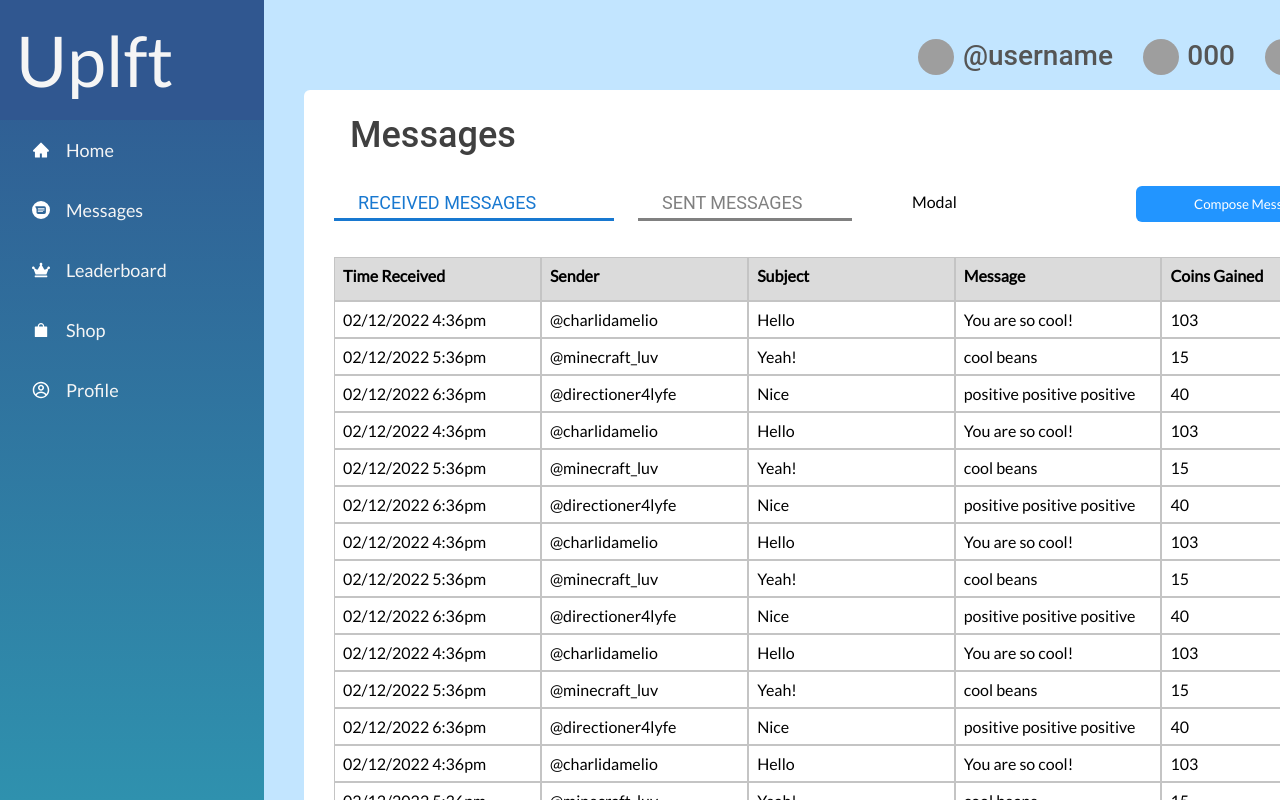
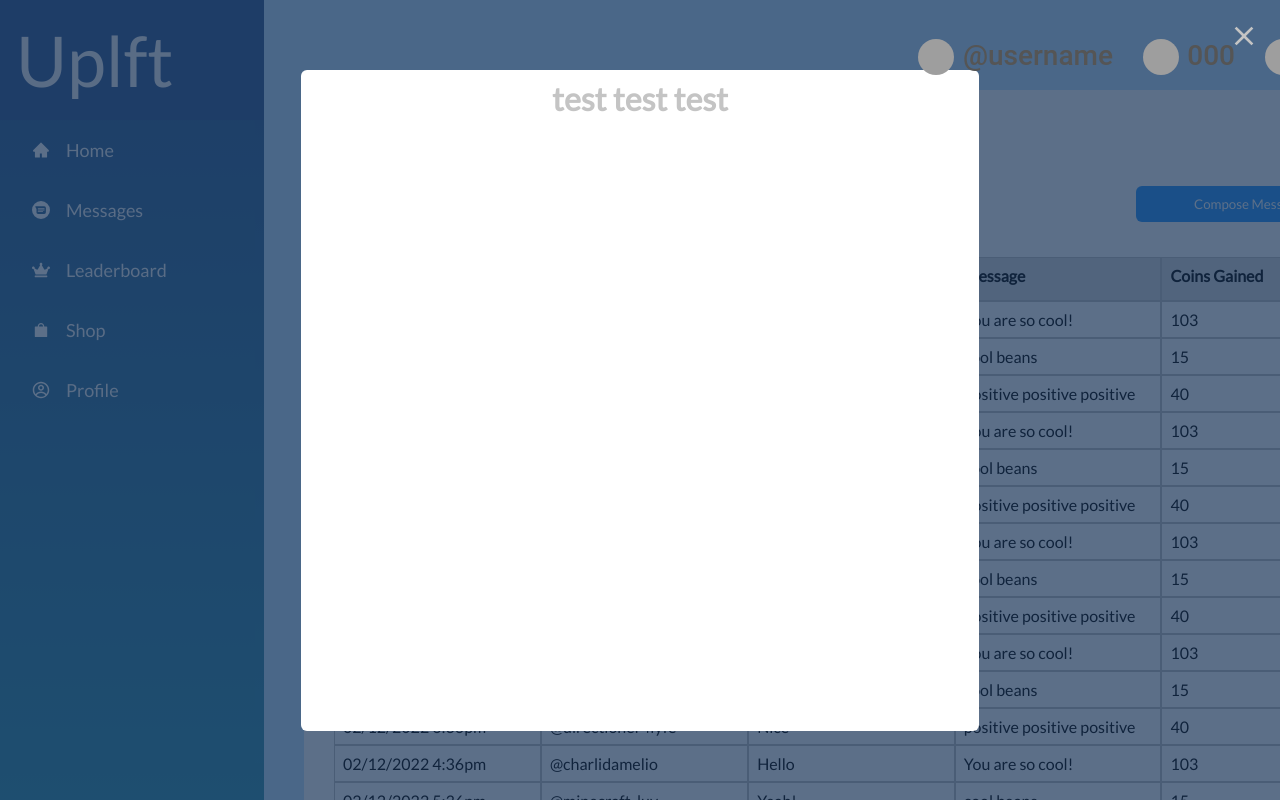
Before and after one commit to RAIK284/frontend-code-javadoc-juveniles, a React (Create React App) app: page /messages in a window 1280 px wide. Both pictures are taken after a click on the button "Compose Message". Shown: the top 800 px of the page. Built offline with nearby package versions, Linux system fonts and the light colour scheme; grey boxes are pictures that could not be loaded.

Commit message:
modal is looking pretty good, gonna keep working on adding content here

```diff
--- a/package.json
+++ b/package.json
@@ -36,5 +36,10 @@
       "last 1 firefox version",
       "last 1 safari version"
     ]
+  },
+  "devDependencies": {
+    "@babel/core": "^7.17.9",
+    "@babel/preset-env": "^7.16.11",
+    "babel-loader": "^8.2.4"
   }
 }
--- a/src/components/Modal.js
+++ b/src/components/Modal.js
@@ -1,6 +1,62 @@
+import React from 'react';
 import styled from "@emotion/styled";
-import React from 'react';
+import { MdClose } from "react-icons/md";
 
-export const Modal = ({showModal, setShowModal}) => {
-   return <> {showModal ? <div>Modal</div> : null} </>;
-}
+
+const Background = styled.div`
+    width: 100vw;
+    height: 100vh;
+    background: rgba(24, 50, 86, 0.7);
+    position: fixed;
+    left: 0px;
+    top: 0px;
+    display: flex;
+    justify-content: center;
+    align-items: center;
+`;
+
+const ModalWrapper = styled.div`
+    width: 678px;
+    height: 661px;
+    background: white;
+    border-radius: 6px;
+`;
+
+const ModalContent = styled.div`
+    display: flex;
+    flex-direction: column;
+    justify-content: center;
+    align-items: center;
+    line-height: 1.8;
+    color: #c4c4c4;
+`;
+
+const CloseModalButton = styled(MdClose)`
+    cursor: pointer;
+    position: absolute;
+    top: 20px;
+    right: 20px;
+    width: 32px;
+    height: 32px;
+    padding: 0;
+`;
+
+
+
+export const Modal = ({ showModal, setShowModal }) => {
+   return (
+    <>
+    {showModal ? (
+        <Background>
+            <ModalWrapper showModal = {showModal}>
+                <ModalContent>
+                <CloseModalButton onClick ={() => setShowModal
+                (prev => !prev)} />
+                    <h1>test test test</h1>
+                </ModalContent>
+            </ModalWrapper>
+        </Background>
+    ) : null}
+    </>
+   )
+};
```
